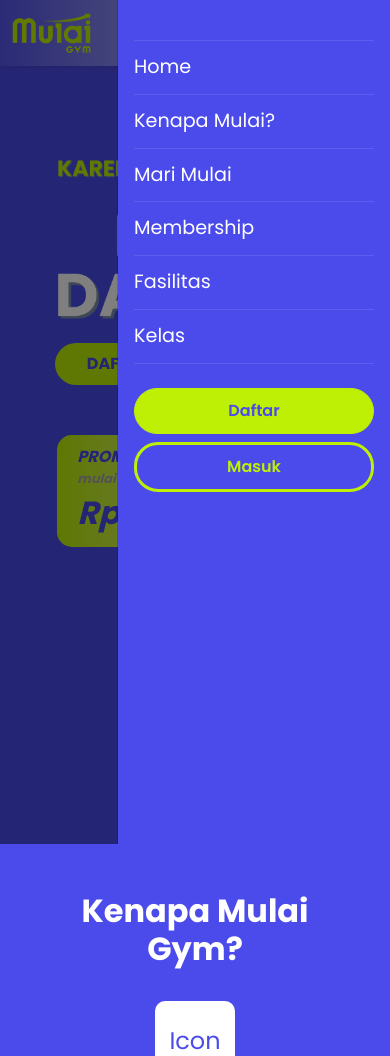
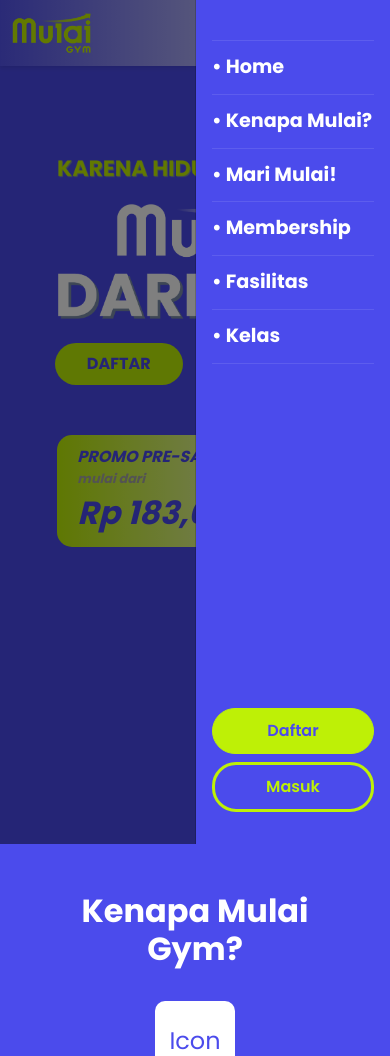
Before and after one commit to corneliusyanm/mulai-web, a Django app: page / in a window 390 px wide, after a click that opens the changed part. Shown: the top 1056 px of the page. Run offline with Django 4.2, Linux system fonts and the light colour scheme; grey boxes labelled with a size stand in for pictures from a placeholder-image service; some libraries are stand-ins or nearby versions.

Commit message:
offcanvas v3

```diff
--- a/static/css/style.css
+++ b/static/css/style.css
@@ -215,8 +215,8 @@ body {
 /* Offcanvas menu */
 .offcanvas {
   background-color: var(--primary);
-  width: 70% !important;
-  max-width: 300px;
+  width: 50% !important;
+  max-width: 50%;
 }
 
 .offcanvas-header {
@@ -237,11 +237,20 @@ body {
   font-size: 1.2rem;
   padding: 0.75rem 0;
   border-bottom: 1px solid rgba(255, 255, 255, 0.1);
+  font-weight: 700;
 }
 
 .offcanvas-body .nav-link:hover,
 .offcanvas-body .nav-link.active {
   color: var(--secondary) !important;
+}
+
+/* For smaller devices, ensure offcanvas is not too small */
+@media (max-width: 576px) {
+  .offcanvas {
+    width: 50% !important;
+    max-width: none;
+  }
 }
 
 /* Cards */
--- a/templates/base.html
+++ b/templates/base.html
@@ -51,46 +51,48 @@
     </div>
 
     <!-- Mobile Offcanvas Menu -->
-    <div class="offcanvas offcanvas-end" tabindex="-1" id="navbarOffcanvas" aria-labelledby="navbarOffcanvasLabel">
-        <div class="offcanvas-body">
-            <ul class="navbar-nav">
+    <div class="offcanvas offcanvas-end" tabindex="-1" id="navbarOffcanvas" aria-labelledby="navbarOffcanvasLabel" style="max-width: 50%;">
+        <div class="offcanvas-body d-flex flex-column">
+            <ul class="navbar-nav flex-grow-1">
                 <li class="nav-item">
                     <a class="nav-link"></a>
                 </li>
                 <li class="nav-item">
-                    <a class="nav-link" href="{{ request.scheme }}://{{ request.get_host }}/#home">Home</a>
+                    <a class="nav-link fw-bold" href="{{ request.scheme }}://{{ request.get_host }}/#home">• Home</a>
                 </li>
                 <li class="nav-item">
-                    <a class="nav-link" href="{{ request.scheme }}://{{ request.get_host }}/#kenapa-mulai">Kenapa Mulai?</a>
+                    <a class="nav-link fw-bold" href="{{ request.scheme }}://{{ request.get_host }}/#kenapa-mulai">• Kenapa Mulai?</a>
                 </li>
                 <li class="nav-item">
-                    <a class="nav-link" href="{{ request.scheme }}://{{ request.get_host }}/#mari-mulai">Mari Mulai</a>
+                    <a class="nav-link fw-bold" href="{{ request.scheme }}://{{ request.get_host }}/#mari-mulai">• Mari Mulai!</a>
                 </li>
                 <li class="nav-item">
-                    <a class="nav-link" href="{{ request.scheme }}://{{ request.get_host }}/#membership">Membership</a>
+                    <a class="nav-link fw-bold" href="{{ request.scheme }}://{{ request.get_host }}/#membership">• Membership</a>
                 </li>
                 <li class="nav-item">
-                    <a class="nav-link" href="{{ request.scheme }}://{{ request.get_host }}/#fasilitas">Fasilitas</a>
+                    <a class="nav-link fw-bold" href="{{ request.scheme }}://{{ request.get_host }}/#fasilitas">• Fasilitas</a>
                 </li>
                 <li class="nav-item">
-                    <a class="nav-link" href="{{ request.scheme }}://{{ request.get_host }}/#kelas">Kelas</a>
+                    <a class="nav-link fw-bold" href="{{ request.scheme }}://{{ request.get_host }}/#kelas">• Kelas</a>
                 </li>
+            </ul>
+            <div class="mt-auto">
                 {% if request.session.member_email %}
-                    <li class="nav-item mt-4">
+                    <div class="nav-item mb-2">
                         <a class="btn btn-secondary w-100" href="{% url 'member_details' %}">Akun Saya</a>
-                    </li>
-                    <li class="nav-item mt-2">
+                    </div>
+                    <div class="nav-item mb-3">
                         <a class="btn btn-outline-secondary w-100" href="{% url 'member_logout' %}">Keluar</a>
-                    </li>
+                    </div>
                 {% else %}
-                    <li class="nav-item mt-4">
+                    <div class="nav-item mb-2">
                         <a class="btn btn-secondary w-100" href="{% url 'signup' %}">Daftar</a>
-                    </li>
-                    <li class="nav-item mt-2">
+                    </div>
+                    <div class="nav-item mb-3">
                         <a class="btn btn-outline-secondary w-100" href="{% url 'member_login' %}">Masuk</a>
-                    </li>
+                    </div>
                 {% endif %}
-            </ul>
+            </div>
         </div>
     </div>
 
```
